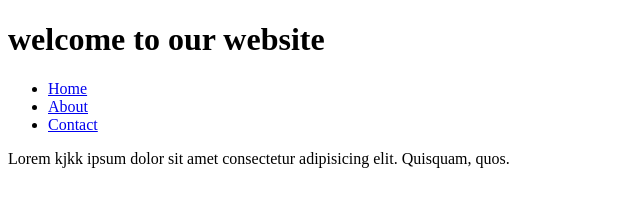
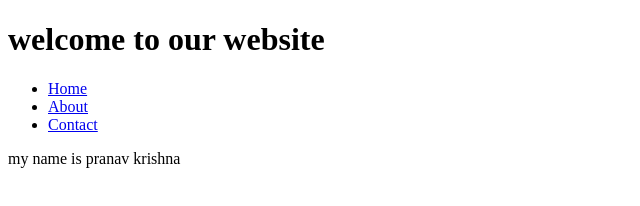
Before and after one commit to maitreyeeawasthi/learning_git_repo, a plain HTML site: page index.html in a window 1280 px wide. Shown: the whole page, without its empty margins (0-640 px from the left). Drawn offline with Linux system fonts and the light colour scheme.

Commit message:
feat:resolve learning

```diff
--- a/index.html
+++ b/index.html
@@ -10,7 +10,7 @@
     <!--  -->
     <div id="header-container"></div>
     <!-- p lipsum -->
-     <p>Lorem kjkk ipsum dolor sit amet consectetur adipisicing elit. Quisquam, quos.</p>
+     <p>my name is pranav krishna</p>
     <script>
         fetch('header.html')
             .then(response => response.text())
```
Also changed, not shown: 1 other file.
